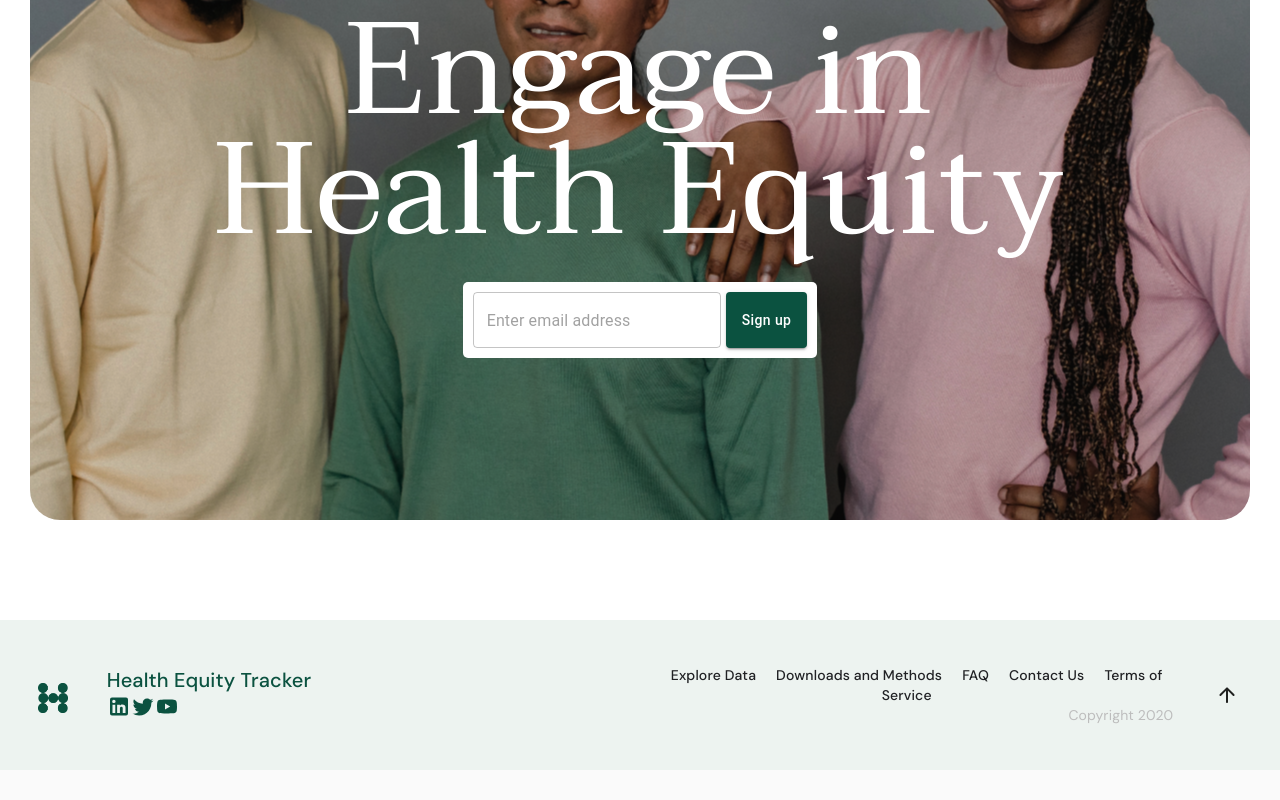
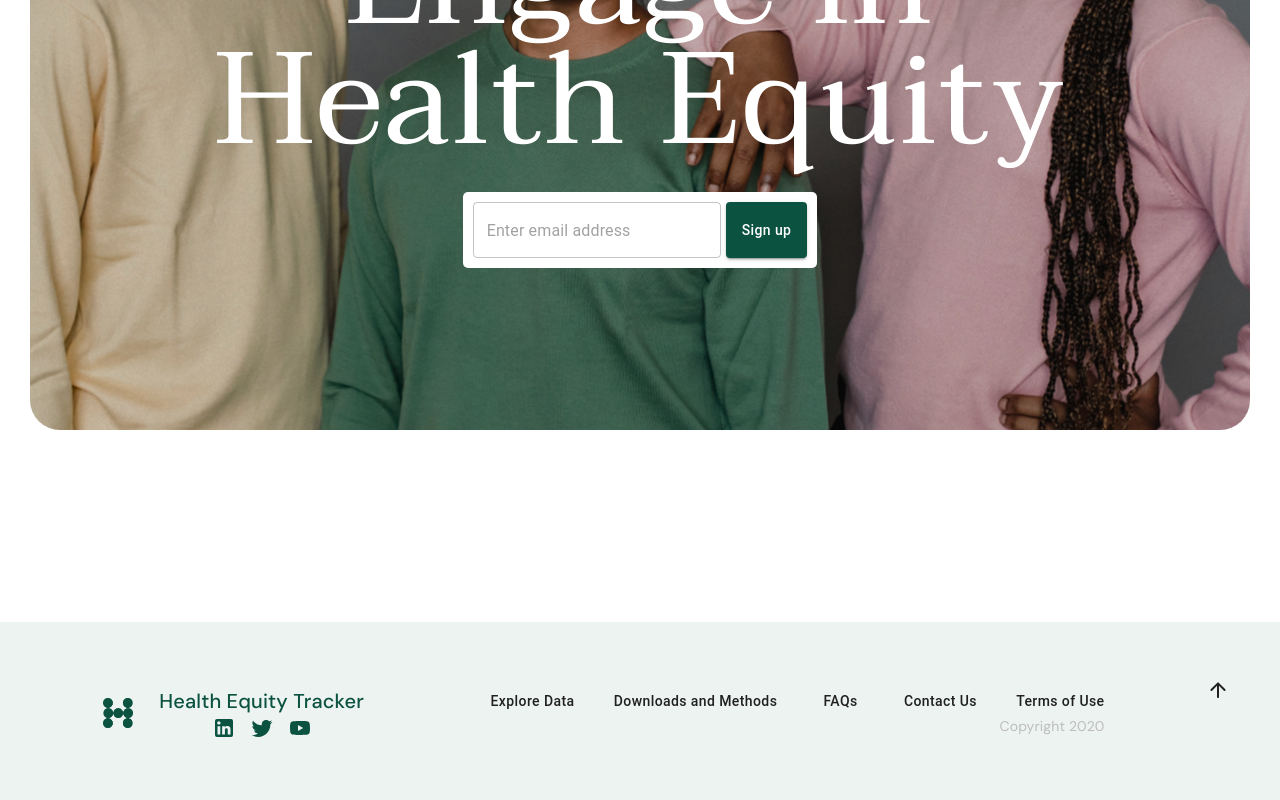
Before and after one commit to ebuddenberg/health-equity-tracker, a React (Create React App) app in the folder frontend/: page / in a window 1280 px wide. Shown: the part 5639-6439 px from the top of the page. Before the commit the page ends 6409 px from the top, so only its background shows below. Built offline with nearby package versions, Linux system fonts and the light colour scheme.

Commit message:
Footer responsiveness (#568)
* Footer responsiveness

* padding

* move copyright out of button range

```diff
--- a/frontend/src/Footer.module.scss
+++ b/frontend/src/Footer.module.scss
@@ -1,11 +1,15 @@
 @import "styles/variables";
+
+/** ------------------ Footer styles -------------------- **/
 
 .Footer {
   width: 100%;
   background: $footer-color;
   position: absolute;
   bottom: 0;
-  height: $footer-size;
+  max-height: $footer-size;
+  margin: auto;
+  padding: 50px 10px;
 }
 
 .FooterGrid {
@@ -13,14 +17,10 @@
   height: 100%;
 }
 
-.FooterColumn {
-  text-align: left;
-  margin-left: 20px;
-  margin-right: 20px;
-}
+/** ------------------ Logos - first -------------------- **/
 
 .SocialsIcon {
-  height: 25px !important;
+  margin: 0 7px !important;
 }
 
 .FooterTitleSpan {
@@ -36,17 +36,41 @@
   height: 30px;
 }
 
-.FooterNavLink {
-  padding-left: 20px;
-  font-family: "DM Sans", sans-serif !important;
-  font-weight: 500;
-  font-size: 14px;
-  line-height: 18.23px;
-  text-decoration: none;
-  color: #202124 !important;
+.Logos {
+  margin: auto !important;
+  max-width: 288px;
 }
 
-.CopyrightSpan {
+.LogosLeft {
+  margin: auto !important;
+}
+
+.LogosRight {
+  padding-top: 15px;
+}
+
+/** ------------------ Links - second -------------------- **/
+
+.CopyrightSpanLargerWindow {
+  color: $alt-grey;
+  float: right;
+  // So it aligns with the button above it
+  padding-right: 8px;
+  // To get it closer to the grid above it
+  margin-top: -24px;
+}
+
+.LinksContainer {
+  margin: auto !important;
+}
+
+.Links {
+  min-height: 78px;
+}
+
+/** ------------------ Back to top - third -------------------- **/
+
+.CopyrightSpanSmallerWindow {
   color: $alt-grey;
 }
 
--- a/frontend/src/Footer.tsx
+++ b/frontend/src/Footer.tsx
@@ -1,5 +1,6 @@
 import React from "react";
 import Grid from "@material-ui/core/Grid";
+import Hidden from "@material-ui/core/Hidden";
 import styles from "./Footer.module.scss";
 import TwitterIcon from "@material-ui/icons/Twitter";
 import LinkedInIcon from "@material-ui/icons/LinkedIn";
@@ -21,21 +22,49 @@ import {
 function Footer() {
   return (
     <div className={styles.Footer}>
-      <Grid container direction="row" className={styles.FooterGrid}>
+      <Grid container justify="space-between" alignItems="flex-start">
+        <Grid item xs={12} sm={12} md={4} className={styles.FooterGrid}>
+          <Logos />
+        </Grid>
+
         <Grid
+          item
+          xs={8}
+          sm={12}
+          md={8}
+          lg={6}
+          xl={4}
+          className={styles.LinksContainer}
+        >
+          <Grid
+            className={styles.Links}
+            justify="space-between"
+            alignItems="center"
+            spacing={0}
             container
-          item
-          direction="column"
-          xs={1}
-          alignItems="center"
-          justify="center"
           >
-          <Grid item>
-            <img
-              src="img/AppbarLogo.png"
-              className={styles.FooterLogo}
-              alt="Health Equity Tracker decorative logo"
-            />
+            {[
+              ["Explore Data", EXPLORE_DATA_PAGE_LINK],
+              ["Downloads and Methods", DATA_CATALOG_PAGE_LINK],
+              [
+                "FAQs",
+                `${ABOUT_US_PAGE_LINK}?${ABOUT_US_TAB_PARAM}=${ABOUT_US_FAQ_TAB_INDEX}`,
+              ],
+              [
+                "Contact Us",
+                `${ABOUT_US_PAGE_LINK}?${ABOUT_US_TAB_PARAM}=${ABOUT_US_CONTACT_TAB_INDEX}`,
+              ],
+              ["Terms of Use", `${TERMS_OF_SERVICE_PAGE_LINK}`],
+            ].map(([label, link]) => (
+              <LinkGridItem text={label} link={link} />
+            ))}
+            <Hidden smDown>
+              <Grid item sm={12}>
+                <span className={styles.CopyrightSpanLargerWindow}>
+                  Copyright 2020
+                </span>
+              </Grid>
+            </Hidden>
           </Grid>
         </Grid>
 
@@ -43,79 +72,97 @@ function Footer() {
           container
           item
           direction="column"
-          xs={5}
-          alignItems="flex-start"
+          md={12}
+          lg={1}
+          alignItems="center"
           justify="center"
         >
+          <Hidden mdUp>
+            <Grid item>
+              <span className={styles.CopyrightSpanSmallerWindow}>
+                Copyright 2020
+              </span>
+            </Grid>
+          </Hidden>
+          <ReturnToTop />
+        </Grid>
+      </Grid>
+    </div>
+  );
+}
+
+function Logos() {
+  return (
+    <Grid container className={styles.Logos}>
+      <Grid item className={styles.LogosLeft}>
+        <Button
+          className={styles.ImageButton}
+          onClick={() =>
+            (window.location.href = "https://healthequitytracker.org/")
+          }
+          disableRipple={true}
+        >
+          <img
+            src="img/AppbarLogo.png"
+            className={styles.FooterLogo}
+            alt="Health Equity Tracker decorative logo"
+          />
+        </Button>
+      </Grid>
+      <Grid item className={styles.LogosRight}>
+        <Grid container justify="flex-start" alignItems="flex-start">
           <Grid item>
             <span className={styles.FooterTitleSpan}>
               Health Equity Tracker
             </span>
+            <Grid container justify="center">
+              <Grid item className={styles.SocialsIcon}>
+                <a href="https://www.linkedin.com/in/satcherhealth">
+                  <LinkedInIcon />
+                </a>
               </Grid>
-          <Grid item>
-            <div className={styles.SocialsDiv}>
-              <a href="https://www.linkedin.com/in/satcherhealth">
-                <LinkedInIcon className={styles.SocialsIcon} />
+              <Grid item className={styles.SocialsIcon}>
+                <a href="https://twitter.com/SatcherHealth">
+                  <TwitterIcon />
                 </a>
-              <a href="https://twitter.com/SatcherHealth">
-                <TwitterIcon className={styles.SocialsIcon} />
+              </Grid>
+              <Grid item className={styles.SocialsIcon}>
+                <a href="https://www.youtube.com/channel/UC2sNXCD2KGLdyjqe6FGzMiA">
+                  <YouTubeIcon />
                 </a>
-              <a href="https://www.youtube.com/channel/UC2sNXCD2KGLdyjqe6FGzMiA">
-                <YouTubeIcon className={styles.SocialsIcon} />
-              </a>
-            </div>
               </Grid>
             </Grid>
-
-        <Grid
-          container
-          item
-          direction="column"
-          xs={5}
-          alignItems="flex-end"
-          justify="center"
-        >
-          <Grid item>
-            <div className={styles.NavLinkDiv}>
-              <a href={EXPLORE_DATA_PAGE_LINK} className={styles.FooterNavLink}>
-                Explore Data
-              </a>
-              <a href={DATA_CATALOG_PAGE_LINK} className={styles.FooterNavLink}>
-                Downloads and Methods
-              </a>
-              <a
-                href={`${ABOUT_US_PAGE_LINK}?${ABOUT_US_TAB_PARAM}=${ABOUT_US_FAQ_TAB_INDEX}`}
-                className={styles.FooterNavLink}
-              >
-                FAQ
-              </a>
-              <a
-                href={`${ABOUT_US_PAGE_LINK}?${ABOUT_US_TAB_PARAM}=${ABOUT_US_CONTACT_TAB_INDEX}`}
-                className={styles.FooterNavLink}
-              >
-                Contact Us
-              </a>
-              <a
-                href={TERMS_OF_SERVICE_PAGE_LINK}
-                className={styles.FooterNavLink}
-              >
-                Terms of Service
-              </a>
-            </div>
-          </Grid>
-          <Grid item>
-            <span className={styles.CopyrightSpan}>Copyright 2020</span>
           </Grid>
         </Grid>
+      </Grid>
+    </Grid>
+  );
+}
 
-        <Grid
-          container
-          item
-          direction="column"
-          xs={1}
-          alignItems="center"
-          justify="center"
-        >
+function LinkGridItem(props: { text: string; link: string }) {
+  return (
+    <>
+      <Hidden xsDown>
+        <Grid item>
+          <Button onClick={() => (window.location.href = props.link)}>
+            {props.text}
+          </Button>
+        </Grid>
+      </Hidden>
+      <Hidden smUp>
+        <Grid item xs={12}>
+          <Button onClick={() => (window.location.href = props.link)}>
+            {props.text}
+          </Button>
+        </Grid>
+      </Hidden>
+    </>
+  );
+}
+
+function ReturnToTop() {
+  return (
+    <Grid item>
       <Button
         onClick={() => window.scrollTo(0, 0)}
         className={styles.ScrollToTopButton}
@@ -123,8 +170,6 @@ function Footer() {
         <ArrowUpwardRoundedIcon />
       </Button>
     </Grid>
-      </Grid>
-    </div>
   );
 }
 
--- a/frontend/src/charts/TableChart.tsx
+++ b/frontend/src/charts/TableChart.tsx
@@ -81,8 +81,10 @@ export function TableChart(props: TableChartProps) {
     return (
       <TableRow {...group.getHeaderGroupProps()}>
         {group.headers.map((col, index) => (
-          <TableCell {...col.getHeaderProps(col.getSortByToggleProps())}
-                     style={{ width: "200px" }}>
+          <TableCell
+            {...col.getHeaderProps(col.getSortByToggleProps())}
+            style={{ width: "200px" }}
+          >
             {col.render("Header")}
             <TableSortLabel
               active={col.isSorted}
--- a/frontend/src/pages/AboutUs/AboutUsPage.module.scss
+++ b/frontend/src/pages/AboutUs/AboutUsPage.module.scss
@@ -6,7 +6,6 @@
     font-size: 18px;
     line-height: 23px;
   }
-  padding-bottom: 100px;
 
   // Special styling for each tab
   .AboutUsTab {
--- a/frontend/src/pages/Landing/LandingPage.module.scss
+++ b/frontend/src/pages/Landing/LandingPage.module.scss
@@ -248,7 +248,7 @@
 /** ------------- FAQ ROW ------------- **/
 
 .FaqRow {
-  padding: 100px 30px 100px 30px;
+  padding: 100px 30px 10px 30px;
   align-items: center;
   border-bottom: 1px solid #3e3e3e;
 
@@ -302,7 +302,7 @@
 /** ------------- NEWSLETTER SIGN UP ROW ------------- **/
 
 .NewsletterSignUpRow {
-  padding: 100px 30px 100px 30px;
+  padding: 100px 30px 10px 30px;
   align-items: center;
 
   .NewsletterRowHeader {
--- a/frontend/src/styles/variables.scss
+++ b/frontend/src/styles/variables.scss
@@ -4,8 +4,8 @@ $white: #fff;
 $bg-color: #e2e2e2;
 
 // default settings
-$footer-size: 150px;
-$footer-color: #EDF3F0;
+$footer-size: 360px;
+$footer-color: #edf3f0;
 $blue: #07538f;
 $green: #228b7e;
 $max-width: 800px;
```
Lines whose indentation alone changed are shown as unchanged.
